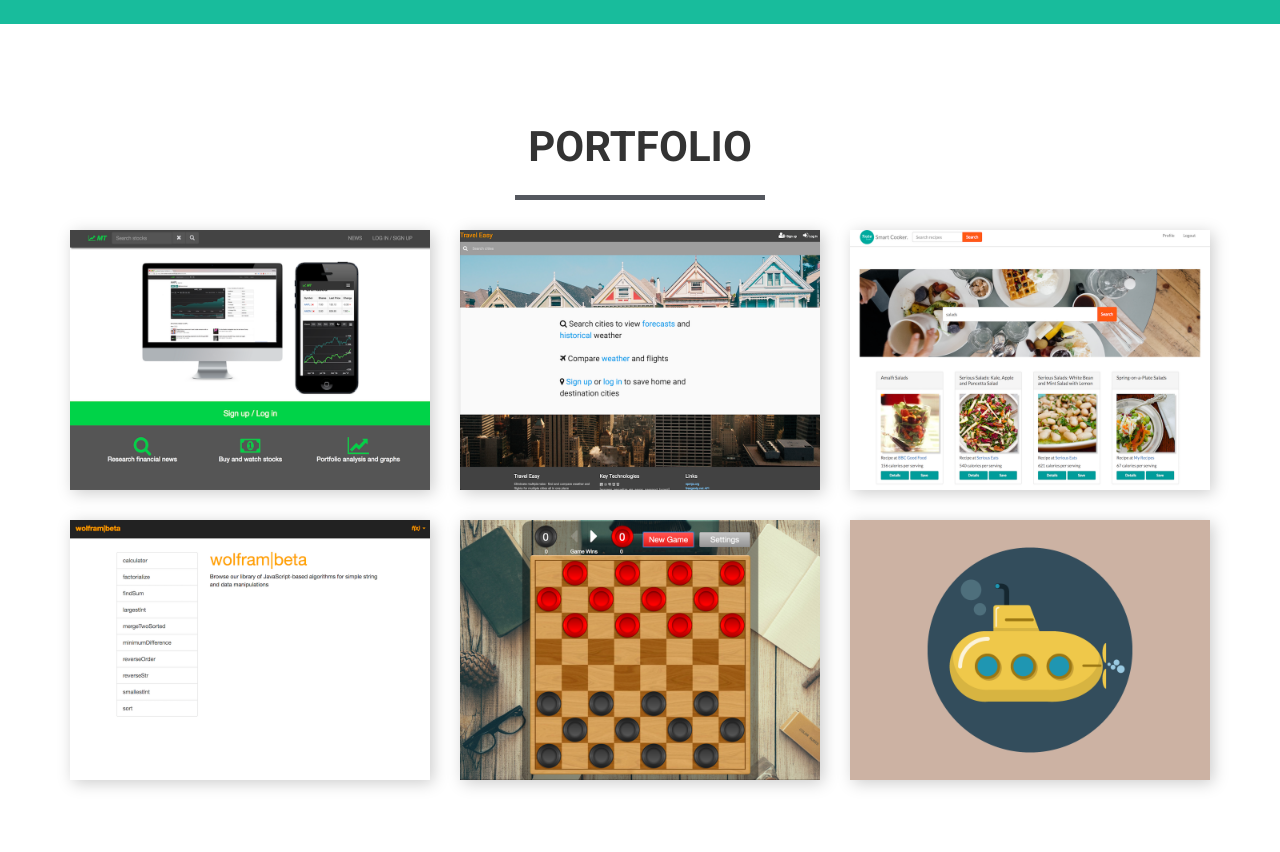
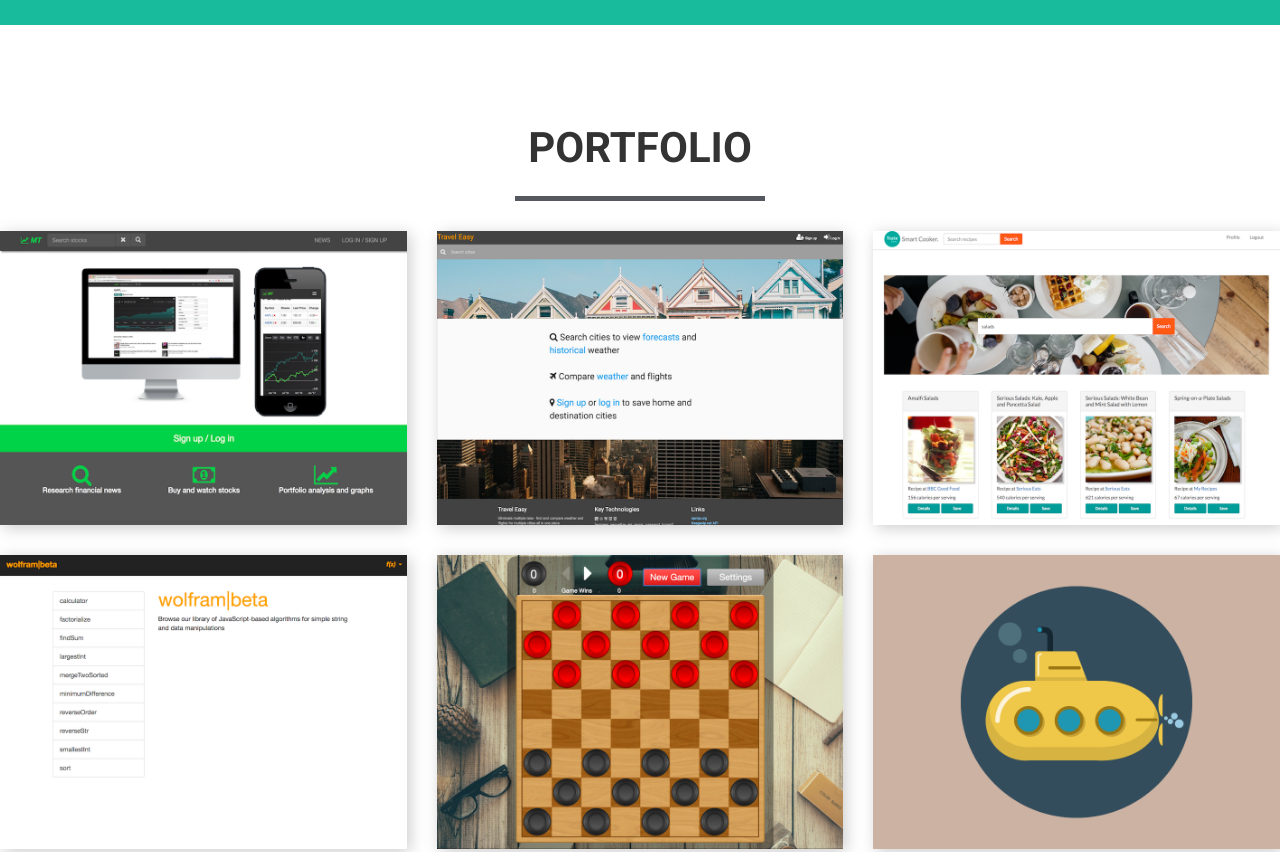
Before and after one commit to Tommy-Lim/tommy-lim.github.io, a plain HTML site: page index.html in a window 1280 px wide. Shown: the part 1340-2192 px from the top of the page. Drawn offline with nearby package versions, Linux system fonts and the light colour scheme.

Commit message:
changed portfolio container to fluid and portfolio-item to max-wdith 500px

```diff
--- a/css/style.css
+++ b/css/style.css
@@ -257,7 +257,7 @@ section.success {
 #portfolio .portfolio-item .portfolio-link {
   display: block;
   position: relative;
-  max-width: 400px;
+  max-width: 500px;
   margin: 0 auto;
   box-shadow: 3px 3px 15px #ccc;
 }
--- a/index.html
+++ b/index.html
@@ -17,6 +17,7 @@
     <link href="css/style.css" rel="stylesheet">
     <!-- FONTS -->
     <link href="vendor/font-awesome/css/font-awesome.min.css" rel="stylesheet" type="text/css">
+    <link rel="stylesheet" href="https://cdn.rawgit.com/konpa/devicon/master/devicon.min.css">
     <link href="https://fonts.googleapis.com/css?family=Montserrat:400,700" rel="stylesheet" type="text/css">
     <link href="https://fonts.googleapis.com/css?family=Roboto:400,400i,700,700i" rel="stylesheet">
     <link href="https://fonts.googleapis.com/css?family=Lato:400,700,400italic,700italic" rel="stylesheet" type="text/css">
@@ -101,13 +102,16 @@
                 <div class="col-sm-5 img-fun-div">
                     <img class="img-responsive" src="img/profile-fun.png" alt="">
                 </div>
+                <div class="col-sm-12">
+
+                </div>
             </div>
         </div>
     </section>
 
     <!-- Portfolio Grid Section -->
     <section id="portfolio">
-        <div class="container">
+        <div class="fluid-container">
             <div class="row">
                 <div class="col-lg-12 text-center">
                     <h2>Portfolio</h2>
```
